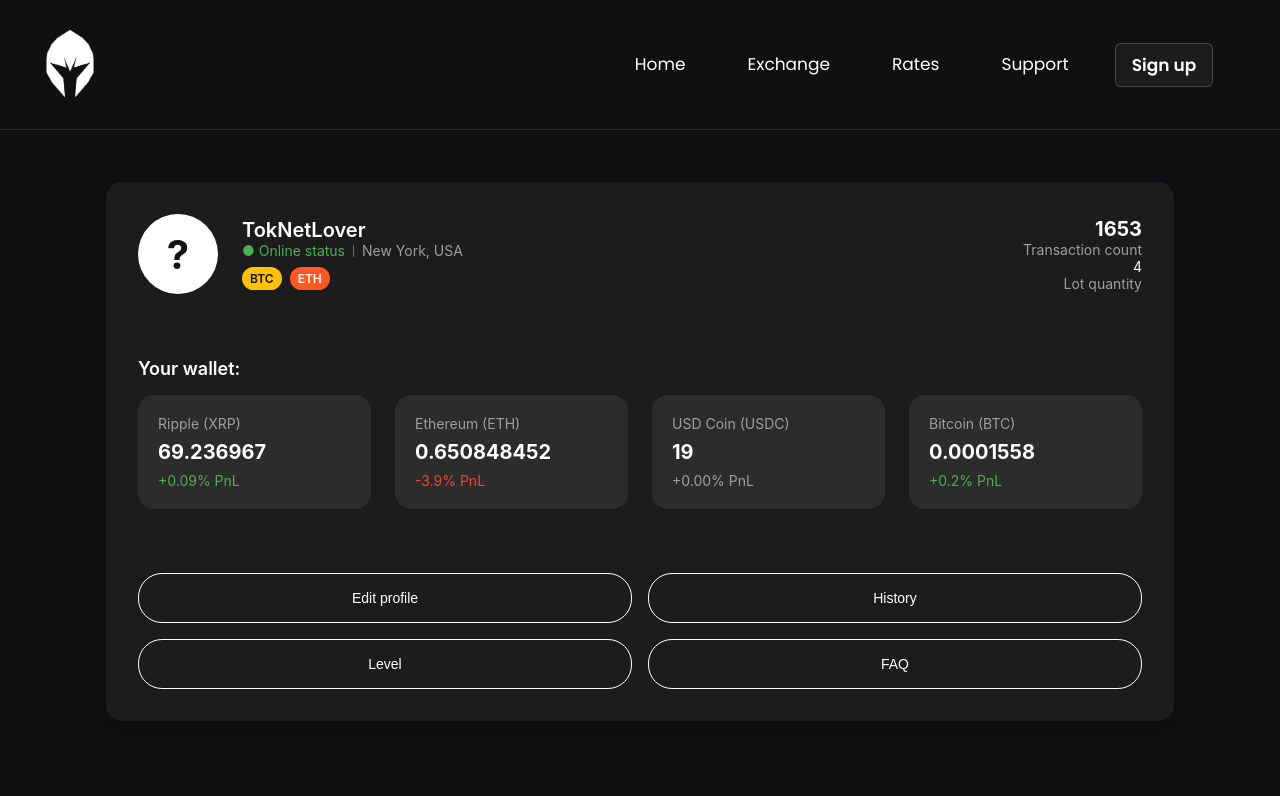
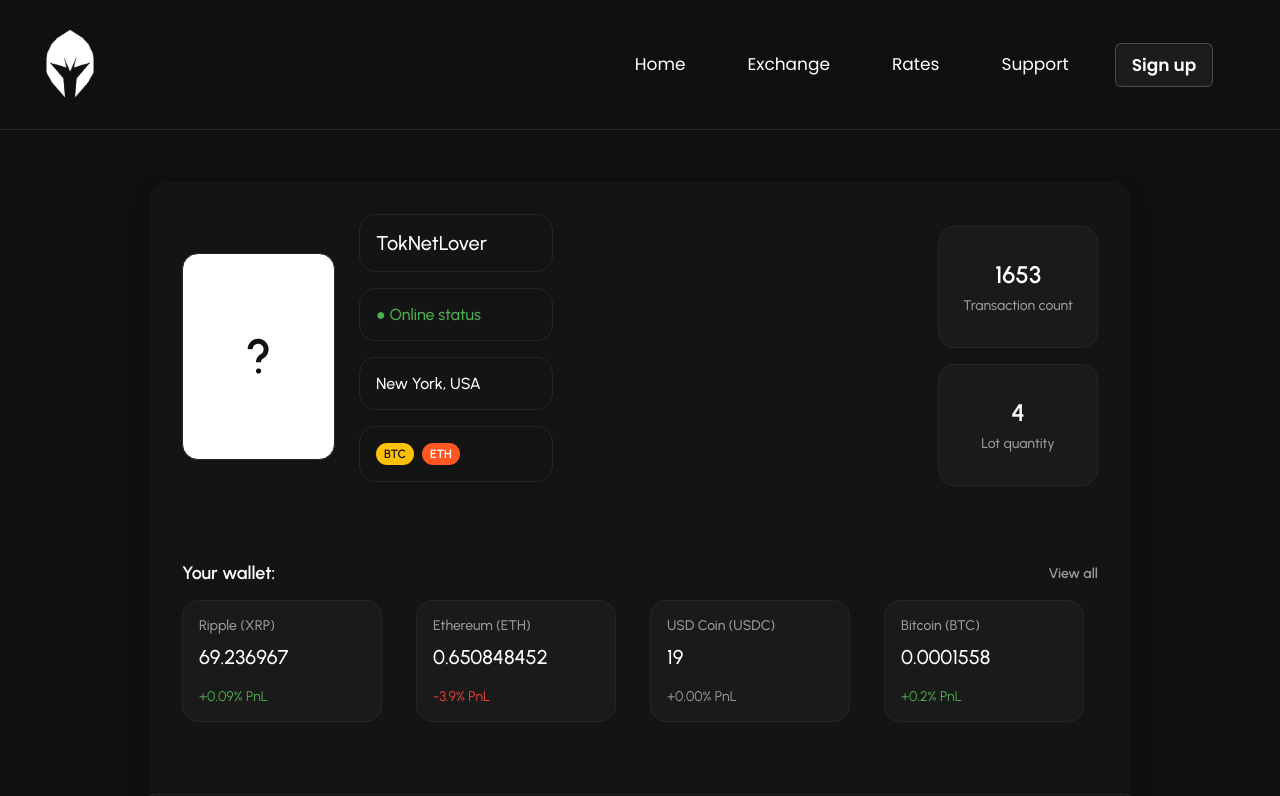
Before and after one commit to DaniilPolskov/TokNet, a React (Create React App) app in the folder toknet-frontend/: page /profile in a window 1280 px wide. Shown: the top 796 px of the page. Built offline with nearby package versions, Linux system fonts and the light colour scheme; the HTML template or start-up script is replaced by a standard one.

Commit message:
feat: basic layout of the profile is completed

```diff
--- a/toknet-frontend/src/pages/Profile.js
+++ b/toknet-frontend/src/pages/Profile.js
@@ -3,33 +3,53 @@ import './styles/Profile.css';
 
 const Profile = () => {
   return (
+    <>
       <div className="profile-container">
         <div className="profile-header">
           <div className="avatar">
             <span className="avatar-text">?</span>
           </div>
+
           <div className="user-info">
+            <div className="user-info-container">
+
+              <div className="info-block">
                 <h2 className="username">TokNetLover</h2>
-          <div className="user-status">
+              </div>
+
+              <div className="info-block">
                 <span className="status-indicator">● Online status</span>
-            <div className="divider" />
+              </div>
+
+              <div className="info-block">
                 <span className="location">New York, USA</span>
               </div>
-          <div className="favorite-tokens">
+
+              <div className="info-block token-list">
                 <span className="token-badge token-btc">BTC</span>
                 <span className="token-badge token-eth">ETH</span>
               </div>
+
             </div>
-        <div className="stats">
-          <div className="transaction-count">1653</div>
-          <div className="stats-label">Transaction count</div>
-          <div className="lot-quantity">4</div>
-          <div className="stats-label">Lot quantity</div>
+          </div>
+
+          <div className="stats-container">
+            <div className="stat-block">
+              <div className="stat-number">1653</div>
+              <div className="stat-label">Transaction count</div>
+            </div>
+            <div className="stat-block">
+              <div className="stat-number">4</div>
+              <div className="stat-label">Lot quantity</div>
+            </div>
           </div>
         </div>
 
         <div className="wallet-section">
+          <div className="wallet-header">
             <h3 className="wallet-title">Your wallet:</h3>
+            <button className="view-all-button">View all</button>
+          </div>
           <div className="wallet-cards">
             <div className="wallet-card">
               <div className="currency-name">Ripple (XRP)</div>
@@ -56,7 +76,9 @@ const Profile = () => {
             </div>
           </div>
         </div>
+      </div>
 
+      <div className="actions-section-container">
         <div className="actions-section">
           <button className="action-button">Edit profile</button>
           <button className="action-button">History</button>
@@ -64,6 +86,7 @@ const Profile = () => {
           <button className="action-button">FAQ</button>
         </div>
       </div>
+    </>
   );
 };
 
--- a/toknet-frontend/src/pages/styles/Profile.css
+++ b/toknet-frontend/src/pages/styles/Profile.css
@@ -1,12 +1,18 @@
+@import url('https://fonts.googleapis.com/css2?family=Urbanist:wght@400;500;600&display=swap');
+
 .profile-container {
-  max-width: 1068px;
+  max-width: 980px;
   margin: 2rem auto;
   padding: 2rem;
-  background-color: #1c1c1c;
+  background-color: #141414;
   border-radius: 1rem;
   box-shadow: 0 10px 20px rgba(0, 0, 0, 0.2);
-  display: grid;
+  display: flex;
+  position: relative;
+  flex-direction: column;
   gap: 2rem;
+  font-family: 'Urbanist', sans-serif;
+  padding-bottom: 100px;
 }
 
 .profile-header {
@@ -16,180 +22,316 @@
 }
 
 .avatar {
-  width: 5rem;
-  height: 5rem;
+  width: 153px;
+  height: 207px;
   background-color: #fff;
-  border-radius: 50%;
+  border-radius: 1rem;
+  border: 1px solid #262626;
+  box-sizing: border-box;
   display: flex;
   align-items: center;
   justify-content: center;
 }
 
 .avatar-text {
-  font-size: 2.5rem;
+  font-size: 3rem;
   font-weight: bold;
   color: #121212;
 }
 
-.profile-header .user-info {
+
+.user-info {
   flex: 1;
 }
 
-.profile-header .username {
-  font-size: 1.25rem;
-  font-weight: 600;
+.nickname-status {
+  margin-bottom: 1rem;
 }
 
-.profile-header .user-status {
+.username {
+  font-size: 1.25rem;
+  font-weight: 500;
+  color: #FFFFFF;
+}
+
+.user-status {
   display: flex;
   align-items: center;
   gap: 0.5rem;
   font-size: 0.875rem;
+  color: #262626;
 }
 
-.profile-header .status-indicator {
+.status-indicator {
   color: #4CAF50;
+  font-size: 1rem;
 }
 
-.profile-header .divider {
+.divider {
   width: 1px;
   height: 0.75rem;
   background-color: #6B6B6B;
 }
 
-.profile-header .location {
+.location-block .location {
+  font-size: 1rem;
   color: #9E9E9E;
 }
 
-.profile-header .favorite-tokens {
+
+.favorite-tokens {
   display: flex;
   gap: 0.5rem;
   margin-top: 0.5rem;
 }
 
-.profile-header .token-badge {
+.token-badge {
   padding: 0.25rem 0.5rem;
   border-radius: 9999px;
   font-size: 0.75rem;
   font-weight: 600;
 }
 
-.profile-header .token-btc {
+.token-btc {
   background-color: #FFC107;
   color: #121212;
 }
 
-.profile-header .token-eth {
+.token-eth {
   background-color: #FF5722;
   color: #fff;
 }
 
-.profile-header .stats {
-  text-align: right;
-  font-size: 0.875rem;
+.stats-container {
+  display: flex;
+  flex-direction: column;
+  gap: 1rem;
 }
 
-.profile-header .stats .transaction-count {
-  font-size: 1.25rem;
-  font-weight: bold;
+.stat-block {
+  width: 160px;
+  height: 122px;
+  padding: 16px;
+  background-color: #1A1A1A;
+  border: 1px solid #262626;
+  border-radius: 1rem;
+  box-sizing: border-box;
+  display: flex;
+  flex-direction: column;
+  justify-content: center;
+  align-items: center;
 }
 
-.profile-header .stats-label {
-  color: #9E9E9E;
+.stat-number {
+  color: #FFFFFF;
+  font-size: 1.5rem;
+  font-weight: 600;
+}
+
+.stat-label {
+  margin-top: 0.5rem;
+  color: #999999;
+  font-size: 0.875rem;
+  font-weight: 500;
+  text-align: center;
 }
 
 .wallet-section {
   margin-top: 2rem;
 }
 
-.wallet-section .wallet-title {
+.wallet-title {
+  font-family: 'Urbanist', sans-serif;
+  font-weight: 600;
   font-size: 1.125rem;
-  font-weight: 600;
+  color: white;
+}
+
+.wallet-header {
+  display: flex;
+  justify-content: space-between;
+  align-items: center;
   margin-bottom: 1rem;
 }
 
-.wallet-section .wallet-cards {
+.view-all-button {
+  font-family: 'Urbanist', sans-serif;
+  font-weight: 600;
+  font-size: 0.875rem;
+  color: #999999;
+  background: none;
+  border: none;
+  cursor: pointer;
+  padding: 0;
+  transition: color 0.2s ease;
+}
+
+.view-all-button:hover {
+  color: #ffffff;
+}
+
+.wallet-cards {
   display: grid;
   grid-template-columns: repeat(auto-fill, minmax(200px, 1fr));
-  gap: 1.5rem;
+  gap: 20px;
+  margin-top: 1rem;
 }
 
 .wallet-card {
-  background-color: #2c2c2c;
-  padding: 1.25rem;
+  background-color: #1A1A1A;
+  padding: 16px;
   border-radius: 1rem;
+  border: 1px solid #262626;
+  width: 200px;
+  height: 122px;
   display: flex;
   flex-direction: column;
-  align-items: flex-start;
+  justify-content: space-between;
+  font-family: 'Urbanist', sans-serif;
 }
 
-.wallet-card .currency-name {
+.currency-name {
   font-size: 0.875rem;
-  color: #9E9E9E;
+  color: #999999;
+  font-weight: 500;
 }
 
-.wallet-card .currency-balance {
+.currency-balance {
   font-size: 1.25rem;
-  font-weight: bold;
-  margin-top: 0.5rem;
+  font-weight: 500;
+  color: white;
 }
 
-.wallet-card .pnl {
+.pnl {
   font-size: 0.875rem;
   margin-top: 0.5rem;
 }
 
-.wallet-card .positive {
+.positive {
   color: #4CAF50;
 }
 
-.wallet-card .negative {
+.negative {
   color: #F44336;
 }
 
-.wallet-card .neutral {
+.neutral {
   color: #9E9E9E;
 }
 
-.actions-section {
-  margin-top: 2rem;
-  display: grid;
-  grid-template-columns: repeat(2, 1fr);
-  gap: 1rem;
+.actions-section-container {
+  position: relative;
+  top: -60px;
+  width: 90%;
+  max-width: 1000px;
+  margin: 0 auto;
+  background-color: #141414;
+  padding: 11px 15px;
+  border: 1px solid #262626;
+  box-sizing: border-box;
+  border-radius: 1rem;
+  display: flex;
+  justify-content: center;
+  align-items: center;
+  z-index: 10;
 }
 
-.actions-section .action-button {
-  background-color: transparent;
-  border: 1px solid #fff;
-  color: #fff;
-  padding: 1rem 2rem;
-  border-radius: 1.5rem;
+.actions-section {
+  display: grid;
+  grid-template-columns: repeat(4, 1fr);
+  gap: 10px;
+  width: 100%;
+  height: 100%;
+}
+
+.action-button {
+  background-color: #1A1A1A;
+  border: none;
+  color: white;
+  font-family: 'Urbanist', sans-serif;
+  font-weight: 600;
+  font-size: 20px;
+  padding: 20px 14px;
+  width: 235px;
+  height: 123px;
+  border-radius: 1rem;
   cursor: pointer;
   transition: all 0.3s ease;
+  display: flex;
+  align-items: center;
+  justify-content: center;
   text-align: center;
-  font-size: 0.875rem;
 }
 
-.actions-section .action-button:hover {
-  background-color: #fff;
-  color: #121212;
+.user-info-container {
+  display: flex;
+  flex-direction: column;
+  gap: 0rem;
+  width: 35%;
 }
 
-.actions-section .action-button:active {
+.user-status-block,
+.online-status-block,
+.location-wrapper,
+.favorite-tokens-block {
+  display: flex;
+  flex-direction: column;
+  gap: 0.5rem;
+  border: 1px solid #262626;
+  padding: 1rem;
+  border-radius: 1rem;
+  background-color: transparent;
+  font-family: 'Urbanist', sans-serif;
+  font-weight: 500;
+  color: #ffffff;
+}
+
+.info-block {
+  border: 1px solid #262626;
+  border-radius: 1rem;
+  padding: 1rem;
+  font-family: 'Urbanist', sans-serif;
+  font-weight: 500;
+  color: white;
+  margin-bottom: 1rem;
+}
+
+.token-list {
+  display: flex;
+  gap: 0.5rem;
+}
+
+.favorite-tokens-block {
+  display: flex;
+  gap: 0.5rem;
+}
+
+.status-wrapper {
+  display: flex;
+  align-items: center;
+  gap: 0.5rem;
+}
+
+.action-button:hover {
+  background-color: #262626;
+}
+
+.action-button:active {
   transform: scale(0.98);
 }
 
 @media (max-width: 768px) {
-  .profile-header {
-    flex-direction: column;
-    align-items: flex-start;
+  .actions-section {
+    grid-template-columns: repeat(2, 1fr);
   }
 
-  .wallet-cards {
-    grid-template-columns: 1fr;
+  .actions-section-container {
+    width: 100%;
+    height: auto;
   }
 
-  .actions-section {
-    grid-template-columns: 1fr;
+  .action-button {
+    width: 100%;
+    height: auto;
   }
 }
```
Lines whose indentation alone changed are shown as unchanged.
